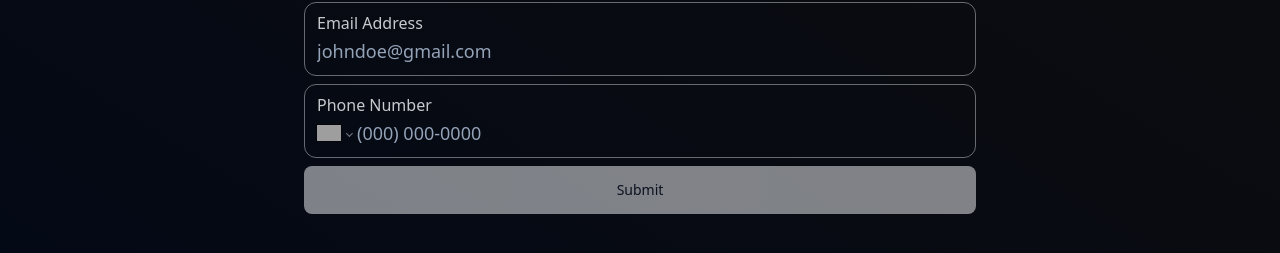
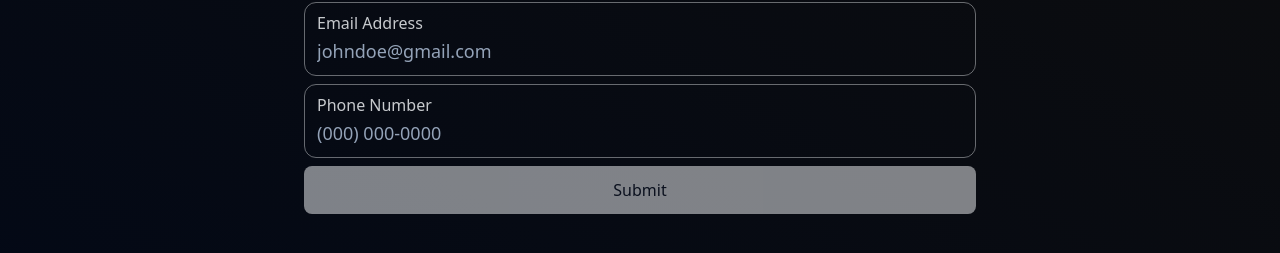
Before and after one commit to johnny-woodtke/upwardsads-website, a Next.js app: page /contact in a window 1280 px wide. Shown: the part 321-574 px from the top of the page. Built offline with nearby package versions, Linux system fonts and the light colour scheme; grey boxes are pictures that could not be loaded.

Commit message:
clean up form class names, phone input

```diff
--- a/components/Form/PhoneNumberInput.tsx
+++ b/components/Form/PhoneNumberInput.tsx
@@ -1,10 +1,10 @@
 import "react-phone-number-input/style.css"
 import { forwardRef, useState } from "react"
 import { Control, FieldValues, Path } from "react-hook-form"
-import PhoneInput from "react-phone-number-input"
+import PhoneInput from "react-phone-number-input/input"
+import { containerClassName, inputClassName, labelClassName, labelContainerClassName } from "@/components/Form"
 import { FormControl, FormField, FormItem, FormLabel, FormMessage } from "@/components/ui/form"
 import { Input, InputProps } from "@/components/ui/input"
-import { cn } from "@/lib/utils"
 
 type PhoneNumberInputProps<T extends FieldValues> = {
   label: string
@@ -31,14 +31,13 @@ export function PhoneNumberInput<T extends FieldValues>({
         return (
           <FormItem>
             <div
-              className={cn(
-                "rounded-xl border border-primary/40 px-3 py-1",
-                fieldState.error && "border-destructive",
-                isFocused && "border-primary"
-              )}
+              className={containerClassName({
+                isFocused,
+                error: !!fieldState.error,
+              })}
             >
-              <div className="-mb-1 mt-1">
-                <FormLabel className="text-primary/80 lg:text-base">{label}</FormLabel>
+              <div className={labelContainerClassName}>
+                <FormLabel className={labelClassName}>{label}</FormLabel>
               </div>
               <FormControl>
                 <PhoneInput
@@ -67,14 +66,7 @@ export function PhoneNumberInput<T extends FieldValues>({
   )
 }
 
-const PhoneInputComponent = forwardRef<HTMLInputElement, InputProps>(({ ...props }, ref) => {
-  return (
-    <Input
-      {...props}
-      className="w-full border-none bg-transparent p-0 text-base lg:text-lg"
-      variant="no-focus"
-      ref={ref}
-    />
-  )
+const PhoneInputComponent = forwardRef<HTMLInputElement, InputProps>((props, ref) => {
+  return <Input {...props} className={inputClassName} variant="no-focus" ref={ref} />
 })
 PhoneInputComponent.displayName = "PhoneInputComponent"
--- a/components/Form/SubmitButton.tsx
+++ b/components/Form/SubmitButton.tsx
@@ -9,7 +9,13 @@ type SubmitButtonProps = ButtonProps & {
 const SubmitButton = forwardRef<HTMLButtonElement, SubmitButtonProps>(
   ({ className, size, children, ...props }, ref) => {
     return (
-      <Button type="submit" ref={ref} className={cn("w-full rounded-lg py-6", className)} size={size} {...props}>
+      <Button
+        type="submit"
+        ref={ref}
+        className={cn("w-full rounded-lg py-6 lg:text-base", className)}
+        size={size}
+        {...props}
+      >
         {children}
       </Button>
     )
--- a/components/Form/TextInput.tsx
+++ b/components/Form/TextInput.tsx
@@ -2,7 +2,7 @@ import { Ref, useState } from "react"
 import { Control, FieldValues, Path } from "react-hook-form"
 import { FormControl, FormField, FormItem, FormLabel, FormMessage } from "@/components/ui/form"
 import { Input, InputProps } from "@/components/ui/input"
-import { cn } from "@/lib/utils"
+import { containerClassName, inputClassName, labelClassName, labelContainerClassName } from "./utils"
 
 type TextInputProps<T extends FieldValues> = {
   label: string
@@ -33,18 +33,17 @@ export function TextInput<T extends FieldValues>({
         return (
           <FormItem>
             <div
-              className={cn(
-                "rounded-xl border border-primary/40 px-3 py-1",
-                fieldState.error && "border-destructive",
-                isFocused && "border-primary"
-              )}
+              className={containerClassName({
+                isFocused,
+                error: !!fieldState.error,
+              })}
             >
-              <div className="-mb-1 mt-1">
-                <FormLabel className="text-primary/80 lg:text-base">{label}</FormLabel>
+              <div className={labelContainerClassName}>
+                <FormLabel className={labelClassName}>{label}</FormLabel>
               </div>
               <FormControl>
                 <Input
-                  className="w-full border-none bg-transparent p-0 text-base lg:text-lg"
+                  className={inputClassName}
                   variant="no-focus"
                   {...props}
                   {...field}
--- a/components/Form/index.ts
+++ b/components/Form/index.ts
@@ -1,3 +1,4 @@
 export * from "./TextInput"
 export * from "./SubmitButton"
 export * from "./PhoneNumberInput"
+export * from "./utils"
--- /dev/null
+++ b/components/Form/utils.ts
@@ -0,0 +1,10 @@
+import { cn } from "@/lib/utils"
+
+export const containerClassName = ({ isFocused, error }: Readonly<{ isFocused: boolean; error: boolean }>) =>
+  cn("rounded-xl border border-primary/40 px-3 py-1", error && "border-destructive", isFocused && "border-primary")
+
+export const inputClassName = "w-full border-none bg-transparent p-0 text-base lg:text-lg"
+
+export const labelClassName = "text-primary/80 lg:text-base"
+
+export const labelContainerClassName = "-mb-1 mt-1"
```
